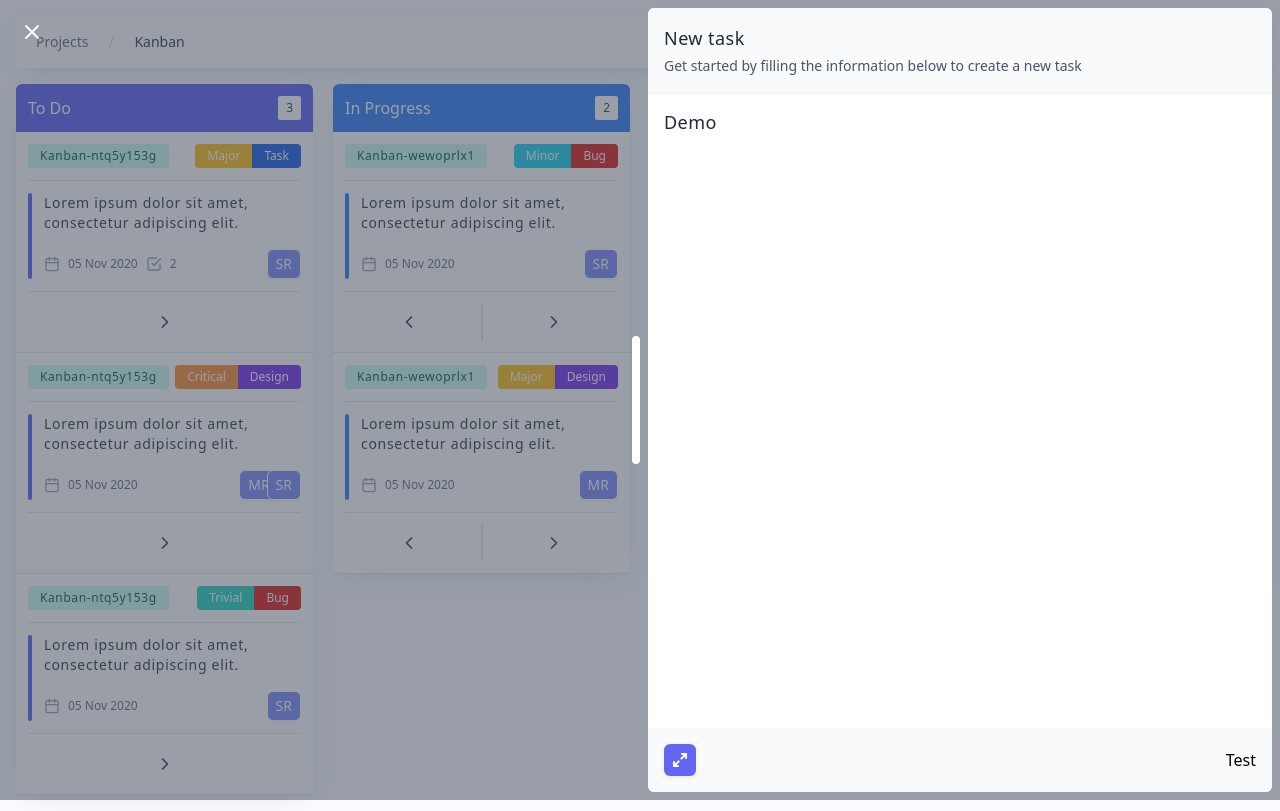
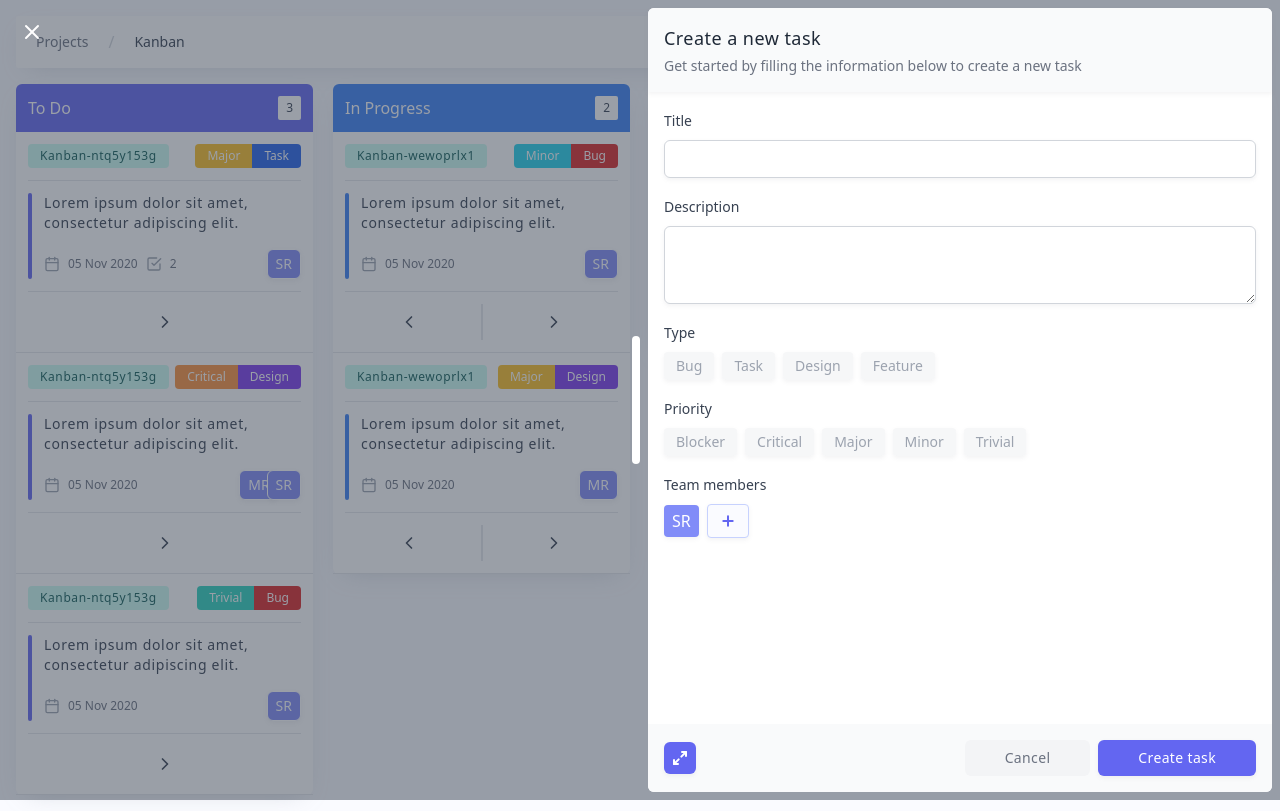
Before and after one commit to stephanrusu/learn-vue-ts, a Vue app: page /kanban/create in a window 1280 px wide. Built offline with nearby package versions, Linux system fonts and the light colour scheme.

Commit message:
Add create task form

```diff
--- a/src/components/KanbanOverlay.vue
+++ b/src/components/KanbanOverlay.vue
@@ -1,11 +1,11 @@
 <template>
   <section class="fixed inset-0 overflow-hidden flex justify-end">
     <div class="fixed inset-0 transition-opacity" aria-hidden="true">
-      <div class="absolute inset-0 bg-gray-700 opacity-50"></div>
+      <div class="absolute inset-0 bg-gray-700 bg-opacity-50"></div>
     </div>
     <div class="z-20 mr-auto p-4">
       <button
-        class="rounded-full text-gray-300 hover:text-white focus:outline-none hover:bg-gray-500 p-1 ease-in transition-colors"
+        class="rounded-full text-gray-300 hover:text-white focus:outline-none hover:bg-gray-500 p-1 ease-in transition-colors hover:bg-opacity-70"
         @click="$router.go(-1)"
       >
         <span class="sr-only">Close panel</span>
--- a/src/components/auth/ForgotPassword.vue
+++ b/src/components/auth/ForgotPassword.vue
@@ -1,8 +1,8 @@
 <template>
   <div class="flex flex-col h-full">
     <div class="font-medium text-xl mb-8 mt-auto px-4 text-gray-800">Forgot your password</div>
-    <div class="px-4">
-      <div class="mb-4">
+    <div class="px-4 space-y-4">
+      <div class="">
         <label for="email" class="text-sm font-medium text-gray-500">Email address</label>
         <input
           id="email"
@@ -11,7 +11,7 @@
           class="focus:border-indigo-300 mt-2 block w-full sm:text-sm border-gray-300 rounded-md shadow-small focus:shadow-small-2"
         />
       </div>
-      <div class="flex flex-row items-center mb-4">
+      <div class="flex flex-row items-center">
         <button
           type="button"
           class="text-white px-10 py-2 rounded-md text-sm font-medium tracking-wide shadow-small bg-indigo-500 hover:bg-indigo-600 ease-in transition-colors"
--- a/src/components/auth/ResetPassword.vue
+++ b/src/components/auth/ResetPassword.vue
@@ -1,8 +1,8 @@
 <template>
   <div class="flex flex-col h-full">
     <div class="font-medium text-xl mb-8 mt-auto px-4 text-gray-800">Reset your password</div>
-    <div class="px-4">
-      <div class="mb-4">
+    <div class="px-4 space-y-4">
+      <div class="">
         <label for="password" class="text-sm font-medium text-gray-500">New password</label>
         <input
           id="password"
@@ -11,7 +11,7 @@
           class="focus:border-indigo-300 mt-2 block w-full sm:text-sm border-gray-300 rounded-md shadow-small focus:shadow-small-2"
         />
       </div>
-      <div class="mb-4">
+      <div class="">
         <label for="comfirm-password" class="text-sm font-medium text-gray-500">Comfirm password</label>
         <input
           id="comfirm-password"
@@ -20,7 +20,7 @@
           class="focus:border-indigo-300 mt-2 block w-full sm:text-sm border-gray-300 rounded-md shadow-small focus:shadow-small-2"
         />
       </div>
-      <div class="flex flex-row items-center mb-4">
+      <div class="flex flex-row items-center">
         <button
           type="button"
           class="text-white px-10 py-2 rounded-md text-sm font-medium tracking-wide shadow-small bg-indigo-500 hover:bg-indigo-600 ease-in transition-colors"
--- a/src/components/auth/SignIn.vue
+++ b/src/components/auth/SignIn.vue
@@ -1,8 +1,8 @@
 <template>
   <div class="flex flex-col h-full">
     <div class="font-medium text-xl mb-8 mt-auto px-4 text-gray-800">Sign in to your account</div>
-    <div class="px-4">
-      <div class="mb-4">
+    <div class="px-4 space-y-4">
+      <div class="">
         <label for="email" class="text-sm font-medium text-gray-500">Email address </label>
         <input
           id="email"
@@ -11,7 +11,7 @@
           class="focus:border-indigo-300 mt-2 block w-full sm:text-sm border-gray-300 rounded-md shadow-small focus:shadow-small-2"
         />
       </div>
-      <div class="mb-4">
+      <div class="">
         <label for="password" class="text-sm font-medium text-gray-500">Password</label>
         <input
           id="password"
@@ -20,7 +20,7 @@
           class="focus:border-indigo-300 mt-2 block w-full sm:text-sm border-gray-300 rounded-md shadow-small focus:shadow-small-2"
         />
       </div>
-      <div class="mb-4 flex flex-row items-center justify-between">
+      <div class="flex flex-row items-center justify-between">
         <button
           type="button"
           class="text-white px-10 py-2 rounded-md text-sm font-medium tracking-wide shadow-small bg-indigo-500 hover:bg-indigo-600 ease-in transition-colors"
--- a/src/components/kanban/task/KanbanTaskForm.vue
+++ b/src/components/kanban/task/KanbanTaskForm.vue
@@ -3,24 +3,138 @@
     <template #header>
       <div class="p-4 bg-gray-50 rounded-tl-md rounded-tr-md shadow-small">
         <div class="flex flex-col">
-          <div class="mb-1 text-lg text-gray-800 font-medium tracking-wide">New task</div>
-          <div class="text-sm text-gray-600">Get started by filling the information below to create a new task</div>
+          <div class="mb-1 text-lg text-gray-800 font-medium tracking-wide">Create a new task</div>
+          <div class="text-sm text-gray-500">Get started by filling the information below to create a new task</div>
         </div>
       </div>
     </template>
     <template #main>
-      <div class="flex flex-col p-4">
-        <div class="mb-1 text-lg text-gray-800 font-medium tracking-wide">Demo</div>
+      <div class="flex flex-col p-4 space-y-4">
+        <div class="">
+          <label for="taskTitle" class="text-sm font-medium text-gray-700">Title</label>
+          <input
+            id="taskTitle"
+            type="text"
+            name="task-title"
+            class="focus:border-indigo-300 mt-2 block w-full sm:text-sm border-gray-300 rounded-md shadow-small focus:shadow-small-2"
+          />
+        </div>
+        <div class="">
+          <label for="taskDescription" class="text-sm font-medium text-gray-700">Description</label>
+          <textarea
+            id="taskDescription"
+            name="task-title"
+            class="focus:border-indigo-300 mt-2 block w-full sm:text-sm border-gray-300 rounded-md shadow-small focus:shadow-small-2"
+            rows="3"
+          ></textarea>
+        </div>
+        <div class="">
+          <label for="taskTitle" class="text-sm font-medium text-gray-700">Type</label>
+          <div class="flex items-center space-x-2 mt-2">
+            <template v-for="typeValue in typeValues">
+              <button
+                :key="typeValue.key"
+                :class="[
+                  'rounded px-3 py-1 text-sm font-medium text-white shadow-small',
+                  selectedType === typeValue.key
+                    ? typeValue.background.color
+                    : 'bg-gray-100 text-gray-400 bg-opacity-75',
+                ]"
+                type="button"
+                @click="selectedType = typeValue.key"
+              >
+                {{ typeValue.text }}
+              </button>
+            </template>
+          </div>
+        </div>
+        <div class="">
+          <label for="taskTitle" class="text-sm font-medium text-gray-700">Priority</label>
+          <div class="flex items-center space-x-2 mt-2">
+            <template v-for="priorityValue in priorityValues">
+              <button
+                :key="priorityValue.key"
+                :class="[
+                  'rounded px-3 py-1 text-sm font-medium text-white shadow-small',
+                  selectedPriority === priorityValue.key
+                    ? priorityValue.background.color
+                    : 'bg-gray-100 text-gray-400 bg-opacity-75',
+                ]"
+                type="button"
+                @click="selectedPriority = priorityValue.key"
+              >
+                {{ priorityValue.text }}
+              </button>
+            </template>
+          </div>
+        </div>
+        <div class="">
+          <label for="taskTitle" class="text-sm font-medium text-gray-700">Team members</label>
+          <div class="flex items-center space-x-2 mt-2">
+            <div
+              data-v-925b48ac=""
+              class="bg-indigo-400 hover:z-10 flex items-center justify-center rounded shadow-small px-2 py-1 text-md text-white font-medium cursor-default"
+            >
+              SR
+            </div>
+            <button
+              type="button"
+              class="rounded py-2 px-3 shadow-small bg-lavander hover:bg-indigo-200 ease-in transition-colors border border-indigo-200 hover:bg-opacity-75"
+            >
+              <svg
+                xmlns="http://www.w3.org/2000/svg"
+                width="24"
+                height="24"
+                viewBox="0 0 24 24"
+                fill="none"
+                stroke="currentColor"
+                stroke-width="3"
+                stroke-linecap="round"
+                stroke-linejoin="round"
+                class="feather feather-plus stroke-current w-4 h-4 text-indigo-500"
+              >
+                <line x1="12" y1="5" x2="12" y2="19"></line>
+                <line x1="5" y1="12" x2="19" y2="12"></line>
+              </svg>
+            </button>
+          </div>
+        </div>
       </div>
     </template>
-    <template #footer> Test </template>
+    <template #footer>
+      <div class="flex flex-row space-x-2">
+        <button
+          type="button"
+          class="text-gray-500 px-10 py-2 rounded-md text-sm font-medium tracking-wide bg-gray-100 hover:bg-gray-200 ease-in transition-colors"
+          @click="$router.go(-1)"
+        >
+          Cancel
+        </button>
+        <button
+          type="button"
+          class="text-white px-10 py-2 rounded-md text-sm font-medium tracking-wide shadow-small bg-indigo-500 hover:bg-indigo-600 ease-in transition-colors"
+        >
+          Create task
+        </button>
+      </div>
+    </template>
   </kanban-overlay>
 </template>
 
 <script>
 import KanbanOverlay from "@/components/KanbanOverlay.vue";
+import { KanbanType, KanbanPriority } from "@/constants/enums";
+
 export default {
   name: "KanbanTaskForm",
   components: { KanbanOverlay },
+  data() {
+    return {
+      selectedType: "",
+      selectedPriority: "",
+      typeValues: KanbanType,
+      priorityValues: KanbanPriority,
+    };
+  },
 };
 </script>
--- a/src/constants/enums.js
+++ b/src/constants/enums.js
@@ -52,15 +52,7 @@ export const ProjectStatus = {
   },
 };
 
-export const KanbanPriorityFilter = {
-  all: {
-    text: "All",
-    key: "all",
-    background: {
-      color: "bg-gray-200",
-      active: "bg-gray-300",
-    },
-  },
+export const KanbanPriority = {
   blocker: {
     text: "Blocker",
     key: "blocker",
@@ -103,15 +95,7 @@ export const KanbanPriorityFilter = {
   },
 };
 
-export const KanbanTypeFilter = {
-  all: {
-    text: "All",
-    key: "all",
-    background: {
-      color: "bg-gray-200",
-      active: "bg-gray-300",
-    },
-  },
+export const KanbanType = {
   bug: {
     text: "Bug",
     key: "bug",
@@ -145,3 +129,24 @@ export const KanbanTypeFilter = {
     },
   },
 };
+
+const allEntry = {
+  all: {
+    text: "All",
+    key: "all",
+    background: {
+      color: "bg-gray-200",
+      active: "bg-gray-300",
+    },
+  },
+};
+
+export const KanbanPriorityFilter = {
+  ...allEntry,
+  ...KanbanPriority,
+};
+
+export const KanbanTypeFilter = {
+  ...allEntry,
+  ...KanbanType,
+};
```
Also changed, not shown: src/components/auth/SignUp.vue (+6 -6 lines).
